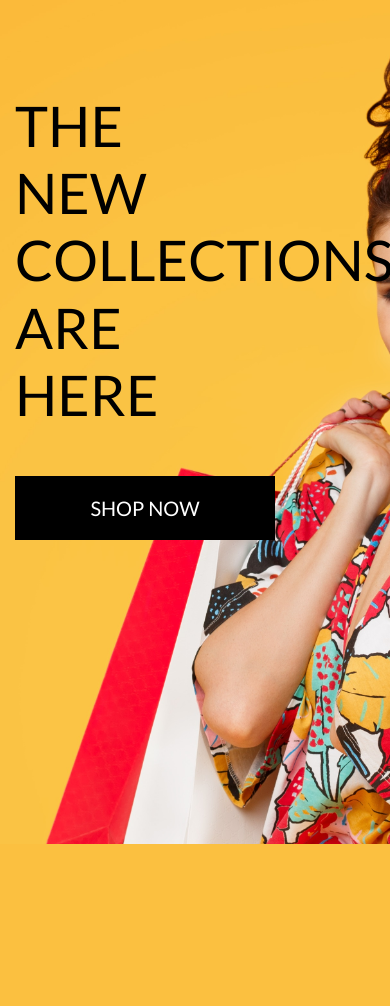
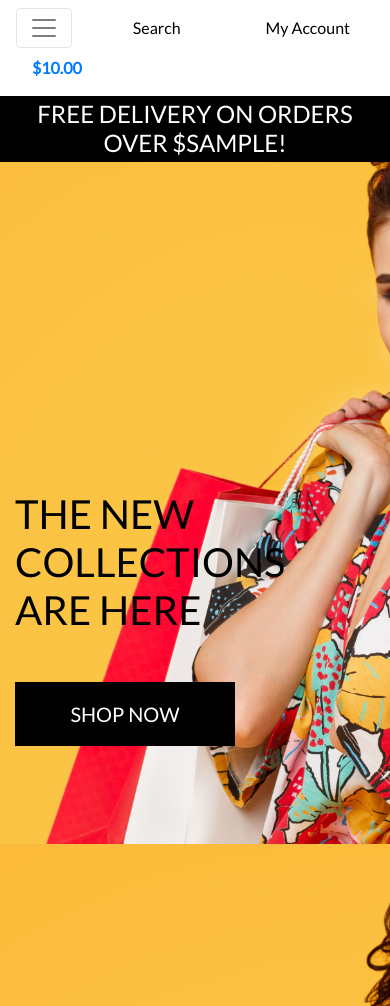
Before and after one commit to akashebaev-ux/boutique_ado_v1, a Django app: template home/templates/home/index.html in a window 390 px wide. Before the commit the page ends 844 px from the top, so only its background shows below. Run offline with Django 3.2, Linux system fonts and the light colour scheme; the template is opened without the code that fills it: most values are stand-ins (such as "Sample title", 1, 10 or a date in 2020); some libraries are stand-ins or nearby versions.

Commit message:
Added mobile header and main navbar

```diff
--- a/home/templates/home/index.html
+++ b/home/templates/home/index.html
@@ -13,7 +13,7 @@
 {% block content %}
     <div class="container h-100">
         <div class="row h-100">
-            <div class="col-7 col-md-6 my-auto">
+            <div class="col-9 col-md-6 my-auto">
                 <h1 class="display-4 logo-font text-black">
                     The new collections are here
                 </h1>
--- a/static/css/base.css
+++ b/static/css/base.css
@@ -56,6 +56,11 @@ body {
     border: 1px solid black !important;
 }
 
+.bg-black {
+    background: #000 !important;
+}
+
+
 /* -------------------------------- Media Queries */
 
 /* Slightly larger container on xl screens */
@@ -79,3 +84,21 @@ body {
         padding-top: 164px;
     }
 }
+
+@media (max-width: 991px) {
+    body {
+        height: calc(100vh - 116px);
+    }
+
+    .header-container {
+        padding-top: 116px;
+    }
+
+    .display-4 {
+        font-size: 2.5rem;
+    }
+
+    .shop-now-button {
+        min-width: 220px;
+    }
+}
--- a/templates/base.html
+++ b/templates/base.html
@@ -8,18 +8,15 @@
   {% block meta %}
   <meta http-equiv="X-UA-Compatible" content="ie=edge">
   <meta charset="utf-8">
-    <meta name="viewport"
-          content="width=device-width, initial-scale=1, shrink-to-fit=no">
+  <meta name="viewport" content="width=device-width, initial-scale=1, shrink-to-fit=no">
   {% endblock %}
 
   {% block extra_meta %}
   {% endblock %}
 
   {% block corecss %}
-    <link rel="stylesheet"
-          href="https://stackpath.bootstrapcdn.com/bootstrap/4.4.1/css/bootstrap.min.css"
-          integrity="sha384-Vkoo8x4CGsO3+Hhxv8T/Q5PaXtkKtu6ug5TOeNV6gBiFeWPGFN9MuhOf23Q9Ifjh"
-          crossorigin="anonymous">
+  <link rel="stylesheet" href="https://stackpath.bootstrapcdn.com/bootstrap/4.4.1/css/bootstrap.min.css"
+    integrity="sha384-Vkoo8x4CGsO3+Hhxv8T/Q5PaXtkKtu6ug5TOeNV6gBiFeWPGFN9MuhOf23Q9Ifjh" crossorigin="anonymous">
   <link rel="stylesheet" href="https://fonts.googleapis.com/css?family=Lato&display=swap">
   <link rel="stylesheet" href="{% static 'css/base.css' %}">
   {% endblock %}
@@ -28,15 +25,13 @@
   {% endblock %}
 
   {% block corejs %}
-    <script src="https://kit.fontawesome.com/eb19cfab38.js" crossorigin="anonymous"></script>
+  <!-- Add your kit code -->
+  <script src="https://kit.fontawesome.com<ADD YOUR KIT CODE HERE>.js" crossorigin="anonymous"></script>
   <script src="https://cdn.jsdelivr.net/npm/jquery@3.5.1/dist/jquery.min.js"
-            integrity="sha256-9/aliU8dGd2tb6OSsuzixeV4y/faTqgFtohetphbbj0="
-            crossorigin="anonymous"></script>
-
+    integrity="sha256-9/aliU8dGd2tb6OSsuzixeV4y/faTqgFtohetphbbj0=" crossorigin="anonymous"></script>
   <script src="https://cdn.jsdelivr.net/npm/popper.js@1.16.0/dist/umd/popper.min.js"
     integrity="sha384-Q6E9RHvbIyZFJoft+2mJbHaEWldlvI9IOYy5n3zV9zzTtmI3UksdQRVvoxMfooAo"
     crossorigin="anonymous"></script>
-
   <script src="https://stackpath.bootstrapcdn.com/bootstrap/4.4.1/js/bootstrap.min.js"
     integrity="sha384-wfSDF2E50Y2D1uUdj0O3uMBJnjuUD4Ih7YwaYd1iqfktj0Uod8GCExl3Og8ifwB6"
     crossorigin="anonymous"></script>
@@ -45,149 +40,87 @@
   {% block extra_js %}
   {% endblock %}
 
-    <title>
-        Boutique Ado {% block extra_title %}{% endblock %}
-    </title>
-
+  <title>Boutique Ado {% block extra_title %}{% endblock %}</title>
 </head>
 
 <body>
-
-    <header class="container-fluid fixed-top">
-
-        <div id="topnav"
-             class="row bg-white pt-lg-2 d-none d-lg-flex">
-
+  <header class="container-fluid fixed-top-desktop-only">
+    <div id="topnav" class="row bg-white pt-lg-2 d-none d-lg-flex">
       <div class="col-12 col-lg-4 my-auto py-1 py-lg-0 text-center text-lg-left">
-
-                <a href="{% url 'home' %}"
-                   class="nav-link main-logo-link">
-                    <h2 class="logo-font text-black my-0">
-                        <strong>Boutique</strong> Ado
-                    </h2>
+        <a href="{% url 'home' %}" class="nav-link main-logo-link">
+          <h2 class="logo-font text-black my-0"><strong>Boutique</strong> Ado</h2>
         </a>
-
       </div>
-
       <div class="col-12 col-lg-4 my-auto py-1 py-lg-0">
-
         <form method="GET" action="">
           <div class="input-group w-100">
-
-                        <input class="form-control border border-black rounded-0"
-                               type="text"
-                               name="q"
+            <input class="form-control border border-black rounded-0" type="text" name="q"
               placeholder="Search our site">
-
             <div class="input-group-append">
-                            <button class="form-control btn btn-black border border-black rounded-0"
-                                    type="submit">
+              <button class="form-control btn btn-black border border-black rounded-0" type="submit">
                 <span class="icon">
                   <i class="fas fa-search"></i>
                 </span>
               </button>
             </div>
-
           </div>
         </form>
-
       </div>
-
       <div class="col-12 col-lg-4 my-auto py-1 py-lg-0">
-
         <ul class="list-inline list-unstyled text-center text-lg-right my-0">
-
           <li class="list-inline-item dropdown">
-
-                        <a class="text-black nav-link"
-                           href="#"
-                           id="user-options"
-                           data-toggle="dropdown"
-                           aria-haspopup="true"
+            <a class="text-black nav-link" href="#" id="user-options" data-toggle="dropdown" aria-haspopup="true"
               aria-expanded="false">
-
               <div class="text-center">
-                                <div>
-                                    <i class="fas fa-user fa-lg"></i>
-                                </div>
+                <div><i class="fas fa-user fa-lg"></i></div>
                 <p class="my-0">My Account</p>
               </div>
-
             </a>
-
-                        <div class="dropdown-menu border-0"
-                             aria-labelledby="user-options">
-
+            <div class="dropdown-menu border-0" aria-labelledby="user-options">
               {% if request.user.is_authenticated %}
-
               {% if request.user.is_superuser %}
-                                    <a href=""
-                                       class="dropdown-item">
-                                        Product Management
-                                    </a>
+              <a href="" class="dropdown-item">Product Management</a>
               {% endif %}
-
-                                <a href=""
-                                   class="dropdown-item">
-                                    My Profile
-                                </a>
-
-                                <a href="{% url 'account_logout' %}"
-                                   class="dropdown-item">
-                                    Logout
-                                </a>
-
+              <a href="" class="dropdown-item">My Profile</a>
+              <a href="{% url 'account_logout' %}" class="dropdown-item">Logout</a>
               {% else %}
-
-                                <a href="{% url 'account_signup' %}"
-                                   class="dropdown-item">
-                                    Register
-                                </a>
-
-                                <a href="{% url 'account_login' %}"
-                                   class="dropdown-item">
-                                    Login
-                                </a>
-
+              <a href="{% url 'account_signup' %}" class="dropdown-item">Register</a>
+              <a href="{% url 'account_login' %}" class="dropdown-item">Login</a>
               {% endif %}
-
             </div>
-
           </li>
-
           <li class="list-inline-item">
-
-                        <a class="{% if grand_total %}text-info font-weight-bold{% else %}text-black{% endif %} nav-link"
-                           href="">
-
+            <a class="{% if grand_total %}text-info font-weight-bold{% else %}text-black{% endif %} nav-link" href="">
               <div class="text-center">
-
-                                <div>
-                                    <i class="fas fa-shopping-bag fa-lg"></i>
-                                </div>
-
+                <div><i class="fas fa-shopping-bag fa-lg"></i></div>
                 <p class="my-0">
-
                   {% if grand_total %}
                   ${{ grand_total|floatformat:2 }}
                   {% else %}
                   $0.00
                   {% endif %}
-
                 </p>
-
               </div>
-
             </a>
-
           </li>
-
         </ul>
-
       </div>
-
     </div>
-
+    <div class="row bg-white">
+      <nav class="navbar navbar-expand-lg navbar-light w-100">
+        <button class="navbar-toggler" type="button" data-toggle="collapse" data-target="#main-nav"
+          aria-controls="main-nav" aria-expanded="false" aria-label="Toggle navigation">
+          <span class="navbar-toggler-icon"></span>
+        </button>
+        {% include 'includes/mobile-top-header.html' %}
+        {% include 'includes/main-nav.html' %}
+      </nav>
+    </div>
+    <div id="delivery-banner" class="row text-center">
+      <div class="col bg-black text-white">
+        <h4 class="logo-font my-1">Free delivery on orders over ${{ free_shipping_threshold }}!</h4>
+      </div>
+    </div>
   </header>
 
   {% if messages %}
--- /dev/null
+++ b/templates/includes/main-nav.html
@@ -0,0 +1,82 @@
+<div class="collapse navbar-collapse" id="main-nav">
+    <ul class="navbar-nav w-auto mx-auto">
+
+        <li class="nav-item dropdown">
+            <a class="logo-font font-weight-bold nav-link text-black mr-5"
+               href="#"
+               id="all-products-link"
+               data-toggle="dropdown"
+               aria-haspopup="true"
+               aria-expanded="false">
+                All Products
+            </a>
+
+            <div class="dropdown-menu border-0"
+                 aria-labelledby="all-products-link">
+                <a href="" class="dropdown-item">By Price</a>
+                <a href="" class="dropdown-item">By Rating</a>
+                <a href="" class="dropdown-item">By Category</a>
+                <a href="" class="dropdown-item">All Products</a>
+            </div>
+        </li>
+
+        <li class="nav-item dropdown">
+            <a class="logo-font font-weight-bold nav-link text-black mr-5"
+               href="#"
+               id="clothing-link"
+               data-toggle="dropdown"
+               aria-haspopup="true"
+               aria-expanded="false">
+                Clothing
+            </a>
+
+            <div class="dropdown-menu border-0"
+                 aria-labelledby="clothing-link">
+                <a href="" class="dropdown-item">
+                    Activewear &amp; Essentials
+                </a>
+                <a href="" class="dropdown-item">Jeans</a>
+                <a href="" class="dropdown-item">Shirts</a>
+                <a href="" class="dropdown-item">All Clothing</a>
+            </div>
+        </li>
+
+        <li class="nav-item dropdown">
+            <a class="logo-font font-weight-bold nav-link text-black mr-5"
+               href="#"
+               id="homeware-link"
+               data-toggle="dropdown"
+               aria-haspopup="true"
+               aria-expanded="false">
+                Homeware
+            </a>
+
+            <div class="dropdown-menu border-0"
+                 aria-labelledby="homeware-link">
+                <a href="" class="dropdown-item">Bed &amp; Bath</a>
+                <a href="" class="dropdown-item">Kitchen &amp; Dining</a>
+                <a href="" class="dropdown-item">All Homeware</a>
+            </div>
+        </li>
+
+        <li class="nav-item dropdown">
+            <a class="logo-font font-weight-bold nav-link text-black"
+               href="#"
+               id="specials-link"
+               data-toggle="dropdown"
+               aria-haspopup="true"
+               aria-expanded="false">
+                Special Offers
+            </a>
+
+            <div class="dropdown-menu border-0"
+                 aria-labelledby="specials-link">
+                <a href="" class="dropdown-item">New Arrivals</a>
+                <a href="" class="dropdown-item">Deals</a>
+                <a href="" class="dropdown-item">Clearance</a>
+                <a href="" class="dropdown-item">All Specials</a>
+            </div>
+        </li>
+
+    </ul>
+</div>
--- /dev/null
+++ b/templates/includes/mobile-top-header.html
@@ -0,0 +1,102 @@
+<li class="list-inline-item">
+    <a class="text-black nav-link d-block d-lg-none"
+       href="#"
+       id="mobile-search"
+       data-toggle="dropdown"
+       aria-haspopup="true"
+       aria-expanded="false">
+        <div class="text-center">
+            <div>
+                <i class="fas fa-search fa-lg"></i>
+            </div>
+            <p class="my-0">Search</p>
+        </div>
+    </a>
+
+    <div class="dropdown-menu border-0 w-100 p-3 rounded-0 my-0"
+         aria-labelledby="mobile-search">
+        <form class="form" method="GET" action="">
+            <div class="input-group w-100">
+                <input class="form-control border border-black rounded-0"
+                       type="text"
+                       name="q"
+                       placeholder="Search our site">
+
+                <div class="input-group-append">
+                    <button class="form-control form-control btn btn-black border border-black rounded-0"
+                            type="submit">
+                        <span class="icon">
+                            <i class="fas fa-search"></i>
+                        </span>
+                    </button>
+                </div>
+            </div>
+        </form>
+    </div>
+</li>
+
+<li class="list-inline-item dropdown">
+    <a class="text-black nav-link d-block d-lg-none"
+       href="#"
+       id="user-options"
+       data-toggle="dropdown"
+       aria-haspopup="true"
+       aria-expanded="false">
+        <div class="text-center">
+            <div>
+                <i class="fas fa-user fa-lg"></i>
+            </div>
+            <p class="my-0">My Account</p>
+        </div>
+    </a>
+
+    <div class="dropdown-menu border-0"
+         aria-labelledby="user-options">
+        {% if request.user.is_authenticated %}
+            {% if request.user.is_superuser %}
+                <a href="{% url 'account_logout' %}"
+                   class="dropdown-item">
+                    Product Management
+                </a>
+            {% endif %}
+
+            <a href="" class="dropdown-item">
+                My Profile
+            </a>
+
+            <a href="{% url 'account_logout' %}"
+               class="dropdown-item">
+                Logout
+            </a>
+        {% else %}
+            <a href="{% url 'account_signup' %}"
+               class="dropdown-item">
+                Register
+            </a>
+
+            <a href="{% url 'account_login' %}"
+               class="dropdown-item">
+                Login
+            </a>
+        {% endif %}
+    </div>
+</li>
+
+<li class="list-inline-item">
+    <a class="{% if grand_total %}text-primary font-weight-bold{% else %}text-black{% endif %} nav-link d-block d-lg-none"
+       href="">
+        <div class="text-center">
+            <div>
+                <i class="fas fa-shopping-bag fa-lg"></i>
+            </div>
+
+            <p class="my-0">
+                {% if grand_total %}
+                    ${{ grand_total|floatformat:2 }}
+                {% else %}
+                    $0.00
+                {% endif %}
+            </p>
+        </div>
+    </a>
+</li>
```
Lines whose indentation alone changed are shown as unchanged.
